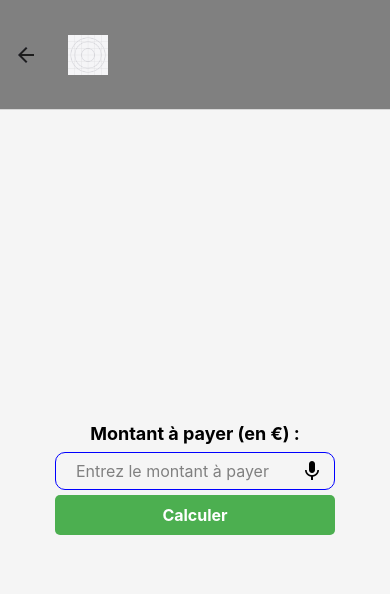
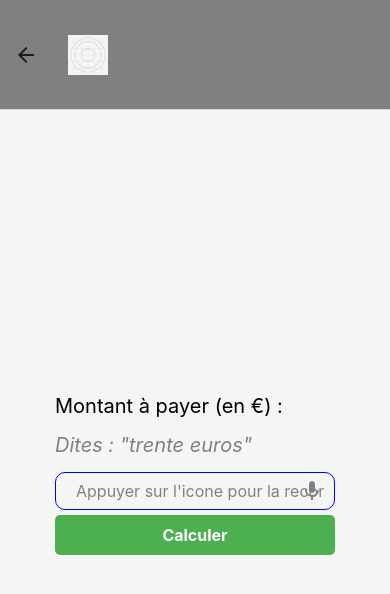
Before and after one commit to Jiguet-C/automoney, a React Native app: screen /Pay in a window 390 px wide. Shown: the top 594 px of the page. Built offline with nearby package versions, Linux system fonts and the light colour scheme.

Commit message:
Improve design simplicity

```diff
--- a/components/BudgetGauge.js
+++ b/components/BudgetGauge.js
@@ -68,13 +68,14 @@ const BudgetGauge = ({ walletTotal, onBudgetChange }) => {
           behavior={Platform.OS === 'ios' ? 'padding' : 'height'}
         >
           <View style={BudgetGaugeStyles.modalView}>
-            <Text style={BudgetGaugeStyles.modalTitle}>Entrez votre budget</Text>
+            <Text style={CommonStyles.modalTitle}>Entrez votre budget (en €)</Text>
+            <Text style={CommonStyles.modalExemple}>Dites : "trente euros"</Text>
             <VoiceInput
               value={inputValue}
               onChangeText={setInputValue}
               onSubmit={() => saveBudgetData(parseFloat(inputValue))}
               keyboardType="numeric"
-              placeholder="Budget en €"
+              placeholder="Appuyer sur l'icone pour la reconnaissance vocale"
             />
             <Button title="Enregistrer" onPress={() => saveBudgetData(parseFloat(inputValue))} />
             <Button title="Fermer" onPress={() => setModalVisible(false)} />
--- a/components/VoiceInput.js
+++ b/components/VoiceInput.js
@@ -37,7 +37,7 @@ const VoiceInput = ({ value, onChangeText, placeholder }) => {
         style={VoiceInputStyles.input}
         keyboardType={keyboardType}
         value={value}
-        onChangeText={handleTextChange} // Utiliser la nouvelle fonction
+        onChangeText={handleTextChange}
         placeholder={placeholder}
         placeholderTextColor='gray'
       />
@@ -45,7 +45,7 @@ const VoiceInput = ({ value, onChangeText, placeholder }) => {
         <MaterialIcons
           name={isMicroActive ? 'mic-off' : 'mic'}
           size={24}
-          color="black"
+          color="grey"
         />
       </TouchableOpacity>
     </View>
--- a/screens/ChangeScreen.js
+++ b/screens/ChangeScreen.js
@@ -1,7 +1,7 @@
 import React, { useState, useEffect } from 'react';
 import { View, Text, TouchableOpacity, Image } from 'react-native';
 import { loadWalletData, saveWalletData } from '../components/DataStorage';
-import { denominationImages } from '../components/DenominationVisuals';
+import DenominationItem, { denominationImages } from '../components/DenominationVisuals';
 import Card from '../components/Card';
 import Button from '../components/Button';
 import { CommonStyles, ChangeScreenStyles } from '../styles/AllStyles';
@@ -84,27 +84,17 @@ export function ChangeScreen({ route, navigation }) {
 
   return (
     <View style={CommonStyles.container}>
-      <Card>
       <Text style={CommonStyles.label}>Montant de rendu : {(remainingChange / 100).toFixed(2)} €</Text>
-      </Card>
 
-      <Card>
       <View style={ChangeScreenStyles.changeContainer}>
         {Object.keys(wallet).map((denomination) => (
           <TouchableOpacity key={denomination} onPress={() => handleDenominationPress(denomination)}>
-              <Image source={denominationImages[denomination]} style={ChangeScreenStyles.denominationImage} />
-              <Text style={ChangeScreenStyles.denominationText}>
-                {denomination} € : {changeSelection[denomination] || 0}
-              </Text>
+            <DenominationItem denomination={denomination} count={changeSelection[denomination] || 0} />
           </TouchableOpacity>
         ))}
       </View>
-      </Card>
 
-      {remainingChange === 0 && (
-        <Button title="Valider" onPress={handleValidation} />
-      )}
-
+      {remainingChange === 0 && (<Button title="Valider" onPress={handleValidation} />)}
       <Button title="Réinitialiser" onPress={resetSelections} />
     </View>
   );
--- a/screens/PayScreen.js
+++ b/screens/PayScreen.js
@@ -143,11 +143,12 @@ export function PayScreen({ navigation }) {
         </View>
       ) : (
         <View>
-          <Text style={PayScreenStyles.label}>Montant à payer (en €) :</Text>
+          <Text style={CommonStyles.modalTitle}>Montant à payer (en €) :</Text>
+          <Text style={CommonStyles.modalExemple}>Dites : "trente euros"</Text>
           <VoiceInput
             value={amountToPay}
             onChangeText={handleVoiceInput}
-            placeholder="Entrez le montant à payer"
+            placeholder="Appuyer sur l'icone pour la reconnaissance vocale"
           />
           <Button title="Calculer" onPress={calculatePaymentHandler} />
           {error && <Text style={PayScreenStyles.errorText}>{error}</Text>}
--- a/screens/WalletScreen.js
+++ b/screens/WalletScreen.js
@@ -99,12 +99,13 @@ export function WalletScreen() {
           behavior={Platform.OS === 'ios' ? 'padding' : 'height'}
         >
           <View style={WalletScreenStyles.modalView}>
-            <Text style={WalletScreenStyles.modalTitle}>Modifier {selectedDenomination} €</Text>
+            <Text style={CommonStyles.modalTitle}>Entrez la quantité de {selectedDenomination} €</Text>
+            <Text style={CommonStyles.modalExemple}>Dites : "deux billets" ou "deux pièces"</Text>
             <DenominationItem denomination={selectedDenomination} count={newAmount || 0} />
             <VoiceInput
               value={newAmount}
               onChangeText={setNewAmount}
-              placeholder={`Entrez le montant pour ${selectedDenomination} €`}
+              placeholder="Appuyer sur l'icone pour la reconnaissance vocale"
             />
             <Button title="Enregistrer" onPress={saveAmount} />
             <Button title="Fermer" onPress={() => setModalVisible(false)} />
--- a/styles/AllStyles.js
+++ b/styles/AllStyles.js
@@ -62,6 +62,16 @@ const CommonStyles = StyleSheet.create({
     borderRadius: 10,
     alignItems: 'center',
   },
+  modalTitle: {
+    fontSize: 20,
+    marginBottom: 15,
+  },
+  modalExemple: {
+    fontSize: 20,
+    marginBottom: 15,
+    color: 'grey',
+    fontStyle: 'italic',
+  },
   errorText: {
     color: 'red',
     fontSize: 16,
@@ -99,7 +109,7 @@ const HomeScreenStyles = StyleSheet.create({
 const BudgetGaugeStyles = StyleSheet.create({
   container: {
     ...CommonStyles.container,
-		flex: 0,
+    flex: 0,
   },
   inputContainer: {
     flexDirection: 'row',
@@ -112,10 +122,6 @@ const BudgetGaugeStyles = StyleSheet.create({
   },
   modalView: {
     ...CommonStyles.modalView,
-  },
-  modalTitle: {
-    fontSize: 20,
-    marginBottom: 15,
   },
   input: {
     ...CommonStyles.input,
@@ -201,7 +207,7 @@ const WalletScreenStyles = StyleSheet.create({
   buttonText: {
     ...CommonStyles.buttonText,
   },
-	summaryContainer: {
+  summaryContainer: {
     alignItems: 'center',
     padding: 10,
     backgroundColor: '#EFEFEF',
```
Lines whose indentation alone changed are shown as unchanged.
